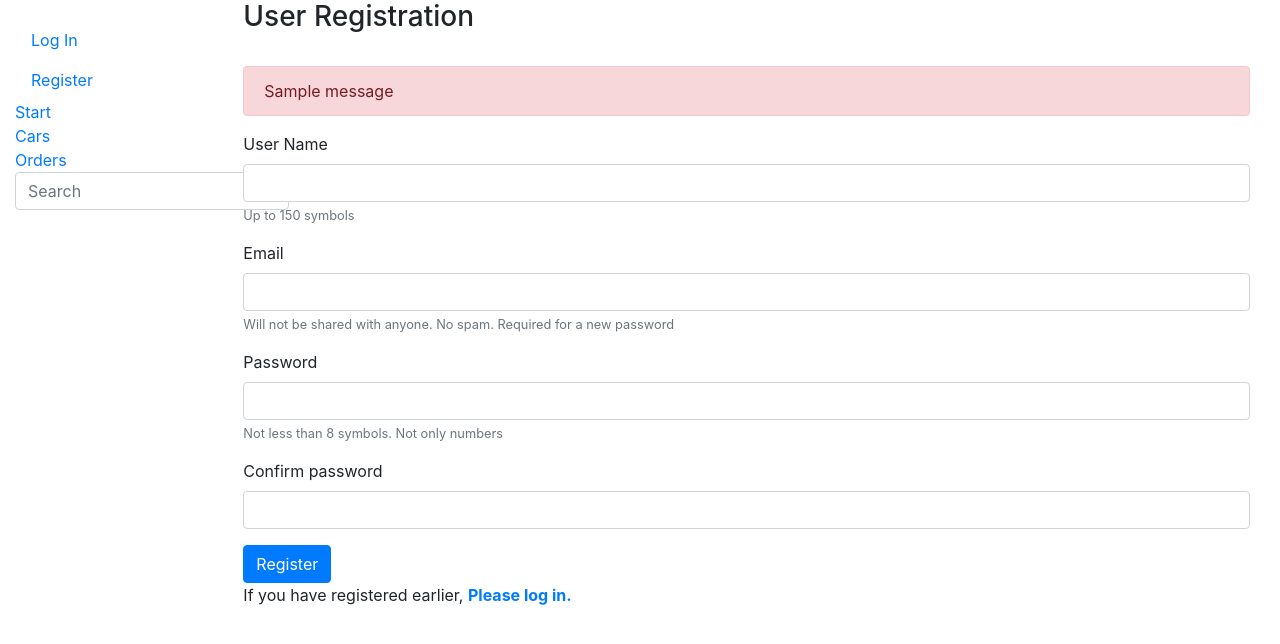
After one commit to TomonyteReda/Django-Projects, a Django app: page /autoservice/register/ in a window 1280 px wide. The commit adds this page. Shown: the top 644 px of the page. Run offline with Django 3.2, Linux system fonts and the light colour scheme; tables that the repository leaves empty hold one stand-in row (values such as "Sample post"); one stand-in notice (Sample message) is shown; some libraries are stand-ins or nearby versions.

Commit message:
9 paskaita

```diff
--- a/Autoservice/mysite/autoservice/templates/base.html
+++ b/Autoservice/mysite/autoservice/templates/base.html
@@ -25,9 +25,12 @@
               </svg>
             {{ user.get_username }}</a></li>
             <li class="nav-item"><a class="nav-link" href="{% url 'my_orders'%}">My Orders</a></li>
-            <li class="nav-item"><a class="nav-link" href="{% url 'logout'%}?next=/library">Log Out</a></li>
+            <li class="nav-item"><a class="nav-link" href="{% url 'logout'%}?next=/autoservice">Log Out</a></li>
           {% else %}
             <li class="nav-item"><a class="nav-link" href="{% url 'login'%}?next={{request.path}}">Log In</a></li>
+          {% endif %}
+          {% if not user.is_authenticated %}
+            <li class="nav-item"><a class="nav-link" href="{% url 'register'%}">Register</a></li>
           {% endif %}
           <li><a href="{% url 'index' %}">Start</a></li>
           <li><a href="{% url 'cars' %}">Cars</a></li>
--- /dev/null
+++ b/Autoservice/mysite/autoservice/templates/register.html
@@ -0,0 +1,41 @@
+{% extends "base.html" %}
+
+{% block content %}
+
+    <div class="container register">
+        <h3>User Registration</h3><br/>
+    {% if messages %}
+        {% for message in messages %}
+            <div class="alert alert-danger" role="alert">
+                {{ message }}
+            </div>
+        {% endfor %}
+    {% endif %}
+        <form method="post">
+            {% csrf_token %}
+            <div class="form-group">
+                <label for="username">User Name</label>
+                <input name="username" type="text" class="form-control" id="username" aria-describedby="usernameHelp">
+                <small id="usernameHelp" class="form-text text-muted">Up to 150 symbols</small>
+            </div>
+            <div class="form-group">
+                <label for="exampleInputEmail1">Email</label>
+                <input name="email" type="email" class="form-control" id="exampleInputEmail1" aria-describedby="emailHelp">
+                <small id="emailHelp" class="form-text text-muted">Will not be shared with anyone. No spam.
+                    Required for a new password </small>
+            </div>
+            <div class="form-group">
+                <label for="password">Password</label>
+                <input name="password" type="password" class="form-control" id="password" aria-describedby="pwdHelp">
+                <small id="pwdHelp" class="form-text text-muted">Not less than 8 symbols. Not only numbers</small>
+            </div>
+            <div class="form-group">
+                <label for="password2">Confirm password</label>
+                <input name="password2" type="password" class="form-control" id="password2" aria-describedby="pwd2Help">
+            </div>
+            <button type="submit" class="btn btn-primary register-button">Register</button>
+        </form>
+        <p>If you have registered earlier, <a href="{% url 'login'%}?next={{request.path}}"><strong>Please log in.</strong></a></p>
+    </div>
+
+{% endblock %}
--- a/Autoservice/mysite/autoservice/templates/registration/login.html
+++ b/Autoservice/mysite/autoservice/templates/registration/login.html
@@ -30,4 +30,4 @@
 
   <p><a href="{% url 'password_reset' %}">Forgot your password?</a></p>
 
-{% endblock %}tml>
+{% endblock %}
--- a/Autoservice/mysite/autoservice/urls.py
+++ b/Autoservice/mysite/autoservice/urls.py
@@ -10,4 +10,5 @@ urlpatterns = [
     path('orders/<int:pk>', views.OrderDetailView.as_view(), name='order_details'),
     path('search/', views.search, name='search'),
     path('myorders/', views.OrdersByUserListView.as_view(), name='my_orders'),
+    path('register/', views.register, name='register')
 ]
--- a/Autoservice/mysite/autoservice/views.py
+++ b/Autoservice/mysite/autoservice/views.py
@@ -6,6 +6,13 @@ from django.views import generic
 from django.core.paginator import Paginator
 from django.db.models import Q
 from django.contrib.auth.mixins import LoginRequiredMixin
+from django.shortcuts import redirect
+from django.contrib.auth.forms import User
+from django.views.decorators.csrf import csrf_protect
+from django.contrib import messages
+from django.shortcuts import render, get_object_or_404, reverse
+from .forms import ClientReviewForm
+from django.views.generic.edit import FormMixin
 
 
 def index(request):
@@ -69,9 +76,33 @@ class OrdersByUserListView(LoginRequiredMixin, generic.ListView):
         return Order.objects.filter(user=self.request.user).orders_in_progress().order_by_due_date()
 
 
-class OrderDetailView(generic.DetailView):
+class OrderDetailView(FormMixin, generic.DetailView):
     model = Order
     template_name = 'order_detail.html'
+    form_class = ClientReviewForm
+
+    class Meta:
+        ordering = ['order_date']
+
+    # nurodome, kur atsidursime komentaro sėkmės atveju.
+    def get_success_url(self):
+        return reverse('order_details', kwargs={'pk': self.object.id})
+
+    # standartinis post metodo perrašymas, naudojant FormMixin, galite kopijuoti tiesiai į savo projektą.
+    def post(self, request, *args, **kwargs):
+        self.object = self.get_object()
+        form = self.get_form()
+        if form.is_valid():
+            return self.form_valid(form)
+        else:
+            return self.form_invalid(form)
+
+    # štai čia nurodome, kad knyga bus būtent ta, po kuria komentuojame, o vartotojas bus tas, kuris yra prisijungęs.
+    def form_valid(self, form):
+        form.instance.order = self.object
+        form.instance.reviewer = self.request.user
+        form.save()
+        return super(OrderDetailView, self).form_valid(form)
 
 
 def search(request):
@@ -80,3 +111,30 @@ def search(request):
                                         | Q(country_registration_no__icontains=query) | Q(vin_code__icontains=query) \
                                         | Q(car_model__car_model__icontains=query))
     return render(request, 'search.html', {'cars': search_results, 'query': query})
+
+
+@csrf_protect
+def register(request):
+    error_message = None
+    if request.method != "POST":
+        return render(request, 'register.html')
+
+    username = request.POST['username']
+    email = request.POST['email']
+    password = request.POST['password']
+    password2 = request.POST['password2']
+
+    if password != password2:
+        error_message = 'Passwords do not match!'
+    elif User.objects.filter(username=username).exists():
+        error_message = f'User name {username} already exists'
+    elif User.objects.filter(email=email).exists():
+        error_message = f'User email {email} already exists'
+
+    if error_message:
+        messages.error(request, error_message)
+        return redirect('register')
+
+    User.objects.create_user(username=username, email=email, password=password)
+
+    return render(request, 'register.html')
```
Also changed, not shown: Autoservice/mysite/autoservice/admin.py (+6 -1 lines), Autoservice/mysite/autoservice/forms.py (added, +9 -0 lines), Autoservice/mysite/autoservice/models.py (+20 -0 lines), Autoservice/mysite/autoservice/templates/order_detail.html (+23 -0 lines), Autoservice/mysite/autoservice/migrations/0006_clientreview.py (added).
